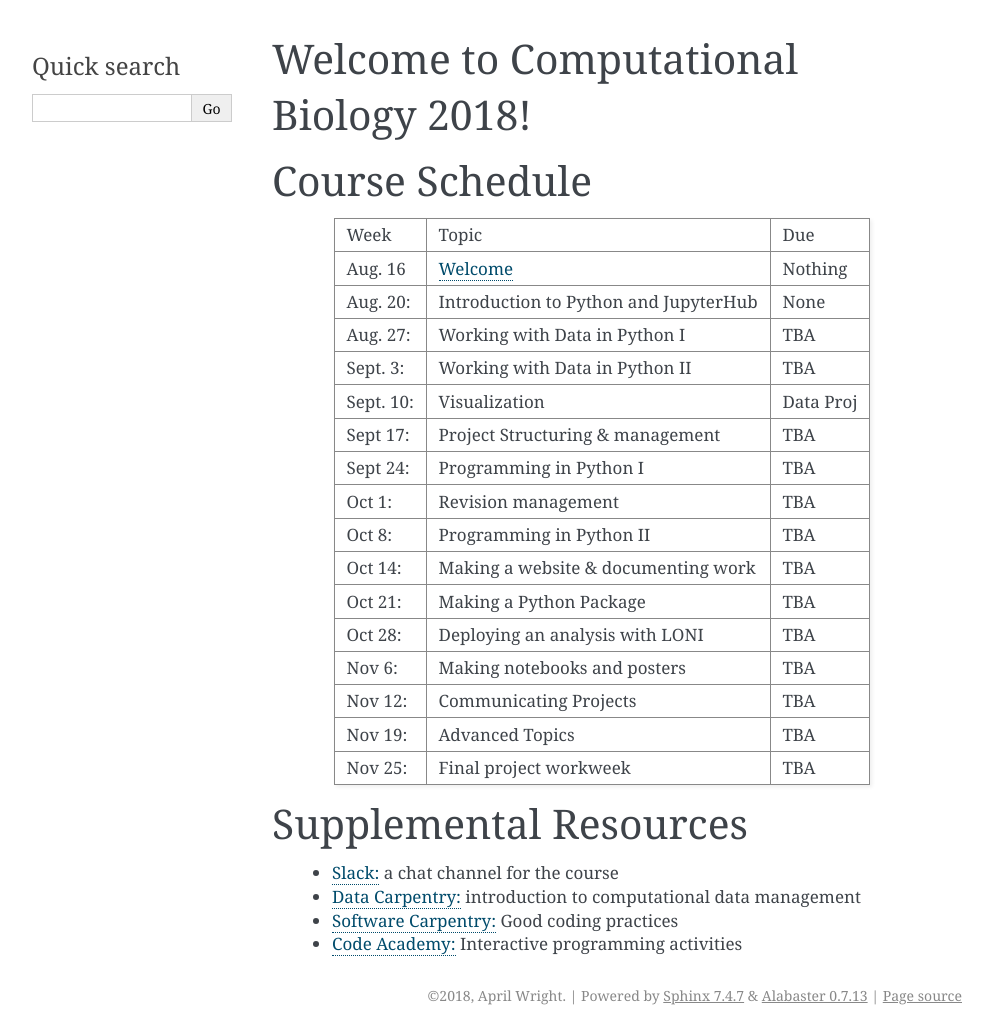
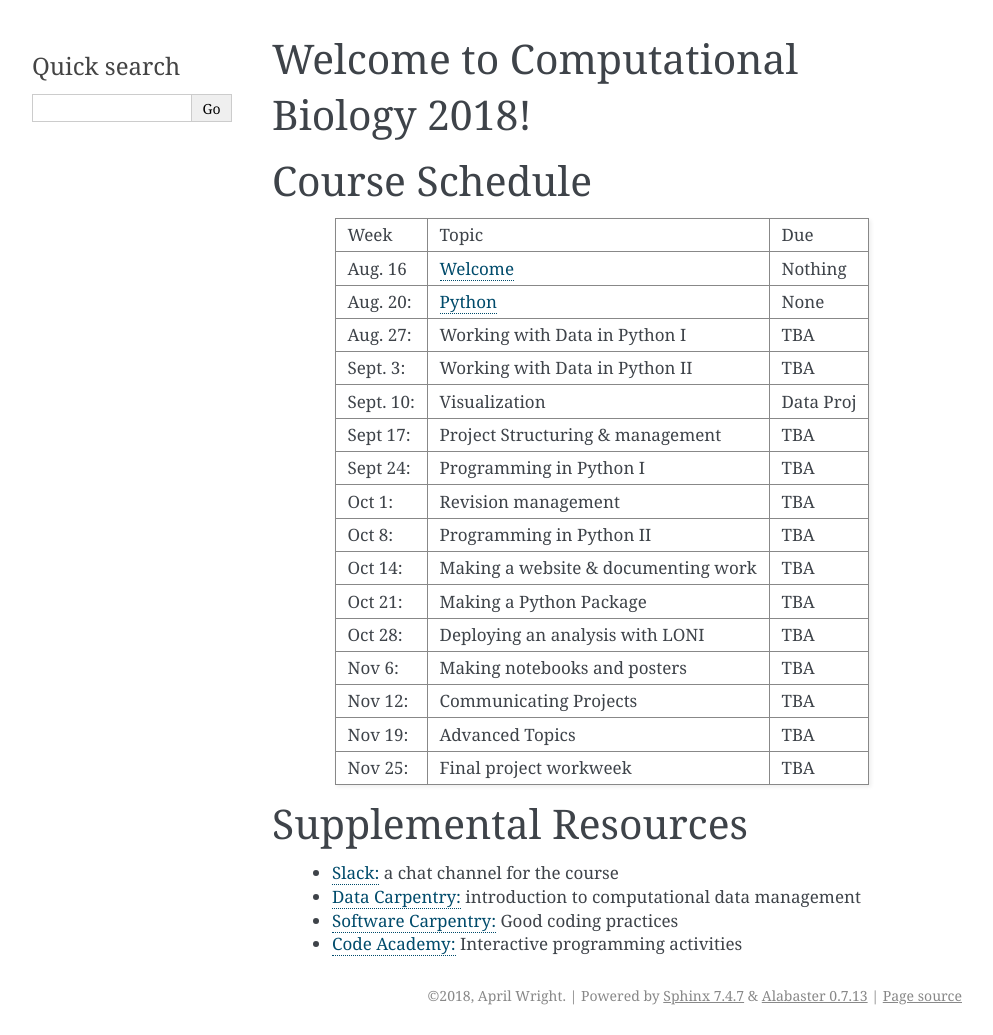
Before and after one commit to wrightaprilm/CompBio2018, a Sphinx documentation site: the page built from docs/index.rst, in a window 1280 px wide. Shown: the whole page, without its empty margins (148-1141 px from the left). Built offline with Sphinx 7.4.7, drawn with Linux system fonts in a browser that asks for light colours.

Commit message:
adding updated index

```diff
--- a/docs/index.rst
+++ b/docs/index.rst
@@ -19,7 +19,7 @@ Course Schedule
 +------------+----------------------------------------+-----------+
 | Aug. 16    |  `Welcome <http://goo.gl/uCKPQE>`_     | Nothing   |
 +------------+----------------------------------------+-----------+
-| Aug. 20:   | 	Introduction to Python and JupyterHub |	None      |
+| Aug. 20:   | `Python <https://goo.gl/EXG4DB>`_      |	None      |
 +------------+----------------------------------------+-----------+
 | Aug. 27:   | 	Working with Data in Python I         |	TBA       |
 +------------+----------------------------------------+-----------+
```
Also changed, not shown: 5 other files.
